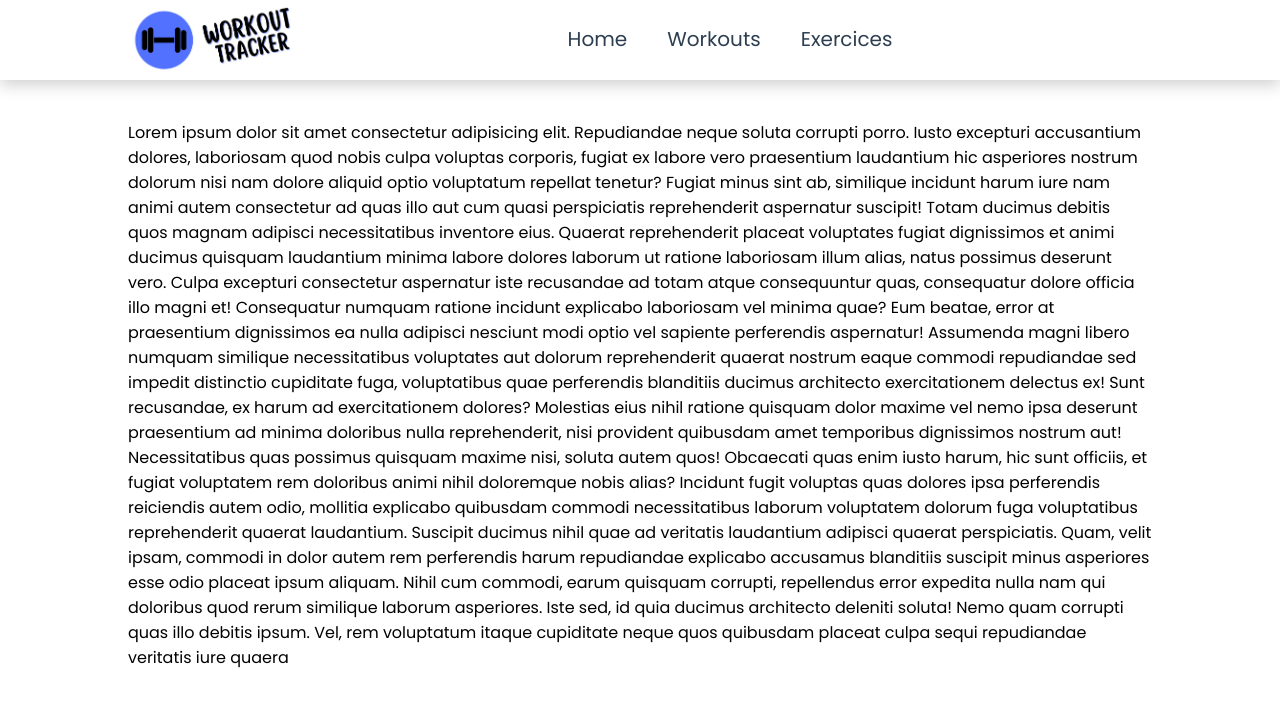
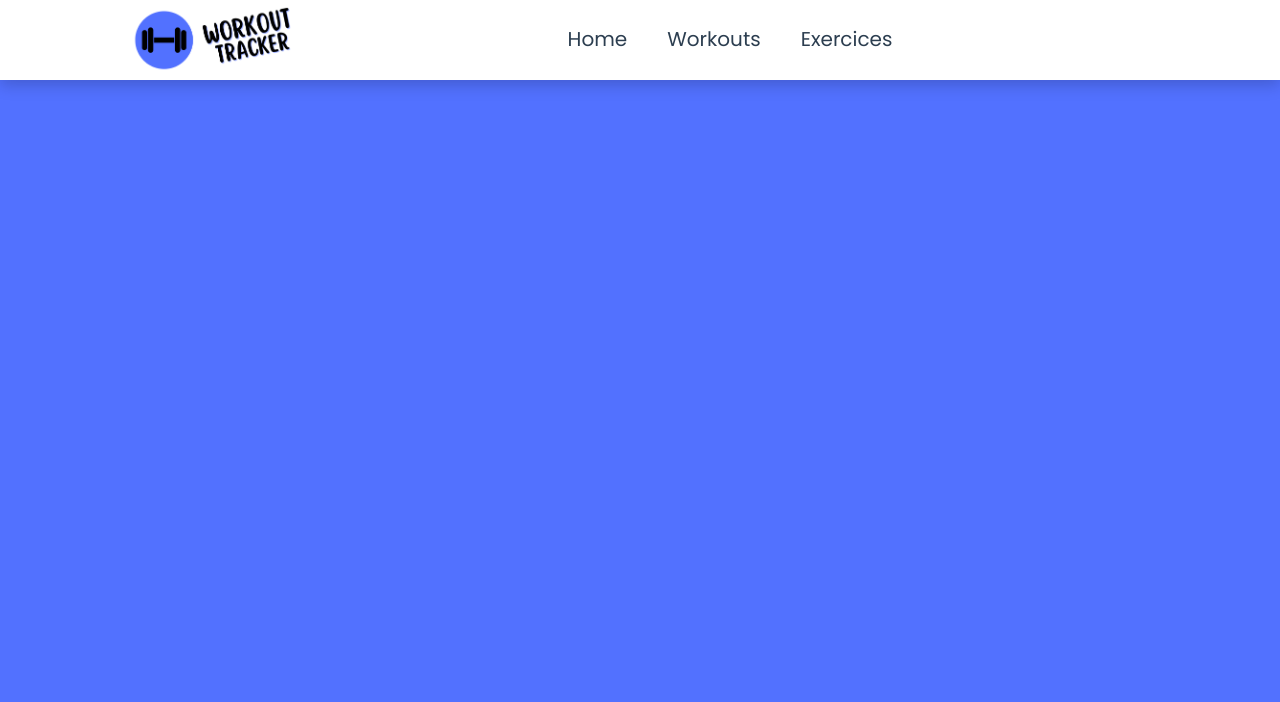
Before and after one commit to olivierpoisson/WorkoutTracker, a Vue app in the folder workout_tracker/: page /#/ in a window 1280 px wide. Shown: the top 702 px of the page. Built offline with nearby package versions, Linux system fonts and the light colour scheme.

Commit message:
Mise en place du router plus fetch des infos de l'api

```diff
--- a/workout_tracker/src/App.vue
+++ b/workout_tracker/src/App.vue
@@ -1,45 +1,6 @@
 <template>
     <Navigation />
-    <p>
-        Lorem ipsum dolor sit amet consectetur adipisicing elit. Repudiandae
-        neque soluta corrupti porro. Iusto excepturi accusantium dolores,
-        laboriosam quod nobis culpa voluptas corporis, fugiat ex labore vero
-        praesentium laudantium hic asperiores nostrum dolorum nisi nam dolore
-        aliquid optio voluptatum repellat tenetur? Fugiat minus sint ab,
-        similique incidunt harum iure nam animi autem consectetur ad quas illo
-        aut cum quasi perspiciatis reprehenderit aspernatur suscipit! Totam
-        ducimus debitis quos magnam adipisci necessitatibus inventore eius.
-        Quaerat reprehenderit placeat voluptates fugiat dignissimos et animi
-        ducimus quisquam laudantium minima labore dolores laborum ut ratione
-        laboriosam illum alias, natus possimus deserunt vero. Culpa excepturi
-        consectetur aspernatur iste recusandae ad totam atque consequuntur quas,
-        consequatur dolore officia illo magni et! Consequatur numquam ratione
-        incidunt explicabo laboriosam vel minima quae? Eum beatae, error at
-        praesentium dignissimos ea nulla adipisci nesciunt modi optio vel
-        sapiente perferendis aspernatur! Assumenda magni libero numquam
-        similique necessitatibus voluptates aut dolorum reprehenderit quaerat
-        nostrum eaque commodi repudiandae sed impedit distinctio cupiditate
-        fuga, voluptatibus quae perferendis blanditiis ducimus architecto
-        exercitationem delectus ex! Sunt recusandae, ex harum ad exercitationem
-        dolores? Molestias eius nihil ratione quisquam dolor maxime vel nemo
-        ipsa deserunt praesentium ad minima doloribus nulla reprehenderit, nisi
-        provident quibusdam amet temporibus dignissimos nostrum aut!
-        Necessitatibus quas possimus quisquam maxime nisi, soluta autem quos!
-        Obcaecati quas enim iusto harum, hic sunt officiis, et fugiat voluptatem
-        rem doloribus animi nihil doloremque nobis alias? Incidunt fugit
-        voluptas quas dolores ipsa perferendis reiciendis autem odio, mollitia
-        explicabo quibusdam commodi necessitatibus laborum voluptatem dolorum
-        fuga voluptatibus reprehenderit quaerat laudantium. Suscipit ducimus
-        nihil quae ad veritatis laudantium adipisci quaerat perspiciatis. Quam,
-        velit ipsam, commodi in dolor autem rem perferendis harum repudiandae
-        explicabo accusamus blanditiis suscipit minus asperiores esse odio
-        placeat ipsum aliquam. Nihil cum commodi, earum quisquam corrupti,
-        repellendus error expedita nulla nam qui doloribus quod rerum similique
-        laborum asperiores. Iste sed, id quia ducimus architecto deleniti
-        soluta! Nemo quam corrupti quas illo debitis ipsum. Vel, rem voluptatum
-        itaque cupiditate neque quos quibusdam placeat culpa sequi repudiandae
-        veritatis iure quaera
-    </p>
+    <router-view></router-view>
 </template>
 
 <script>
@@ -61,6 +22,10 @@ export default {
 }
 #app {
     padding: 15vh 10vw 0 10vw;
+    min-height: 100vh;
+    background-color: #5271ff;
+    color: white;
+    line-height: 1.5;
 }
 .Row {
     display: flex;
--- /dev/null
+++ b/workout_tracker/src/components/Exercices.vue
@@ -0,0 +1,29 @@
+<template>
+    <div class="exercies">Exercices</div>
+</template>
+
+<script>
+export default {
+    name: "Exercices",
+    data() {
+        return {
+            Exercices: [],
+        };
+    },
+    async created() {
+        const ApiResponse = await fetch(
+            "https://wger.de/api/v2/exercise/?limit=100&language=2&ordering=id",
+            {
+                method: "GET",
+                headers: {
+                    "Content-type": "application/json",
+                },
+            }
+        );
+        const data = await ApiResponse.json();
+        this.Exercices = data.results;
+    },
+};
+</script>
+
+<style scoped></style>
--- a/workout_tracker/src/components/Nav.vue
+++ b/workout_tracker/src/components/Nav.vue
@@ -20,13 +20,16 @@
                 <a href="#">Workouts</a>
                 <span class="underline"></span>
             </div>
+
             <div
                 @mouseenter="linkHover"
                 @mouseleave="linkMouseLeave"
                 class="link"
             >
-                <a href="#">Exercices</a>
-                <span class="underline"></span>
+                <router-link to="/Exercices">
+                    <a href="../views/Exercices.vue">Exercices</a>
+                    <span class="underline"></span>
+                </router-link>
             </div>
         </div>
     </div>
@@ -95,5 +98,6 @@ img {
 }
 .link {
     margin: 0px 20px;
+    cursor: pointer;
 }
 </style>
--- a/workout_tracker/src/main.js
+++ b/workout_tracker/src/main.js
@@ -1,7 +1,7 @@
 import { createApp } from "vue";
 import App from "./App.vue";
-// import router from "./router";
+import router from "./router";
 // import store from "./store";
 
 // createApp(App).use(store).use(router).mount('#app')
-createApp(App).mount("#app");
+createApp(App).use(router).mount("#app");
--- a/workout_tracker/src/router/index.js
+++ b/workout_tracker/src/router/index.js
@@ -1,25 +1,21 @@
-import { createRouter, createWebHashHistory } from 'vue-router'
-import Home from '../views/Home.vue'
+import { createRouter, createWebHashHistory } from "vue-router";
+import Exercices from "../components/Exercices.vue";
 
 const routes = [
-  {
-    path: '/',
-    name: 'Home',
-    component: Home
-  },
-  {
-    path: '/about',
-    name: 'About',
-    // route level code-splitting
-    // this generates a separate chunk (about.[hash].js) for this route
-    // which is lazy-loaded when the route is visited.
-    component: () => import(/* webpackChunkName: "about" */ '../views/About.vue')
-  }
-]
+    {
+        path: "/Exercices",
+        name: "Exercices",
+        component: Exercices,
+    },
+    {
+        path: "/",
+        name: "Home",
+    },
+];
 
 const router = createRouter({
-  history: createWebHashHistory(),
-  routes
-})
+    history: createWebHashHistory(),
+    routes,
+});
 
-export default router
+export default router;
```
Also changed, not shown: workout_tracker/src/assets/download.jfif (added).
